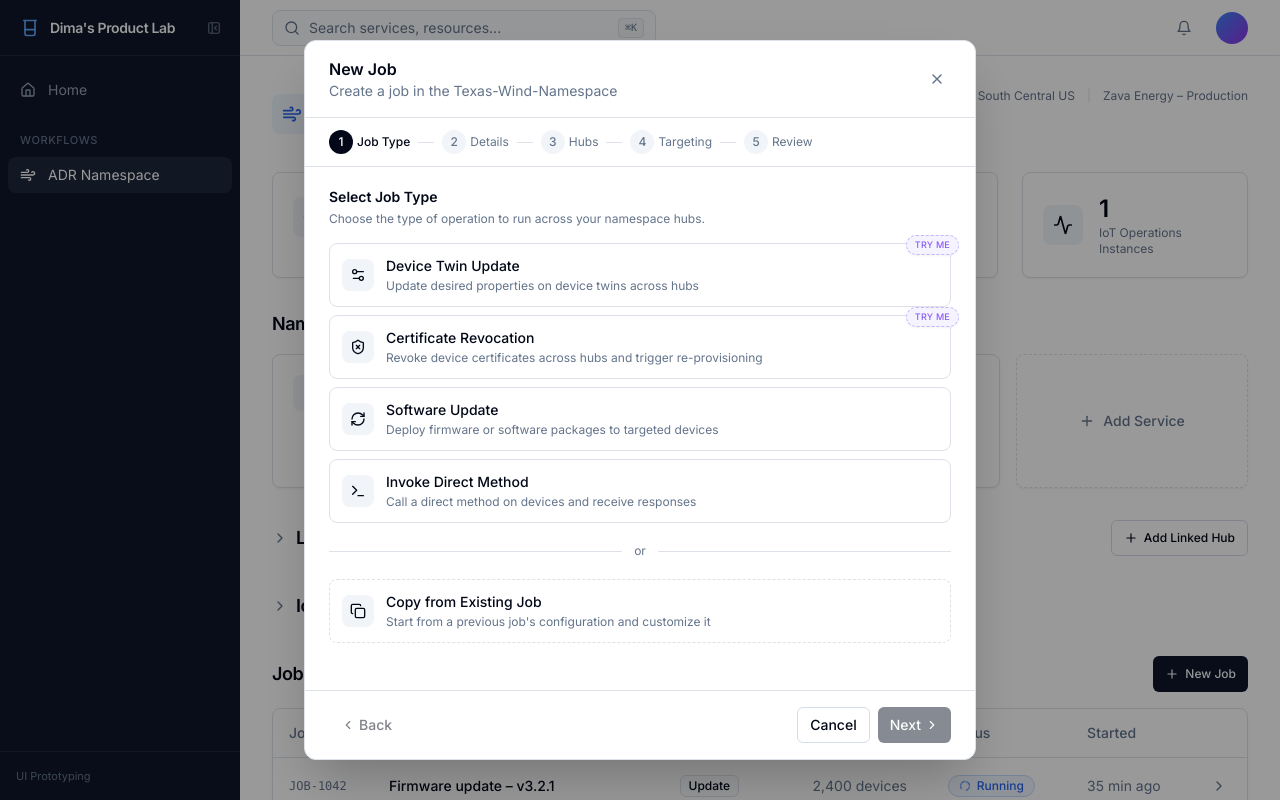
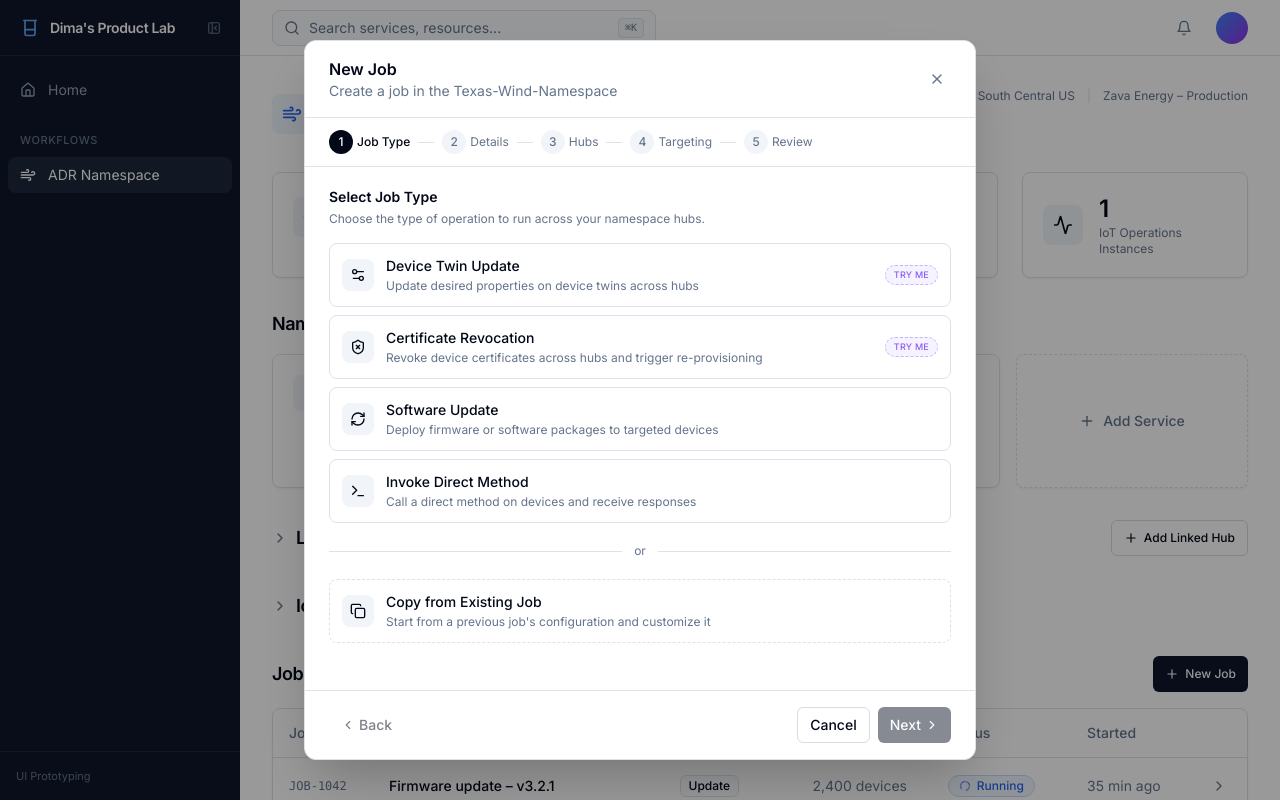
Before and after one commit to dimatx/dimatokar-ui-prototyping-microsoft, a React (Vite) app: page /adr-namespace in a window 1280 px wide. Both pictures are taken after a click on the button "New Job". Built offline with nearby package versions, Linux system fonts and the light colour scheme.

Commit message:
Move try-me badge inline, left of checkmark, always visible

```diff
--- a/src/workflows/adr-namespace/NewJobWizard.tsx
+++ b/src/workflows/adr-namespace/NewJobWizard.tsx
@@ -524,8 +524,8 @@ function StepJobType({
           const isSelected = selected === type.id
           const isDemo = type.id === 'twin-update' || type.id === 'cert-revocation'
           return (
-            <div key={type.id} className="relative">
             <button
+              key={type.id}
               onClick={() => onSelect(type.id)}
               className={`flex w-full items-center gap-3 rounded-lg border p-3 text-left transition-all ${
                 isSelected
@@ -540,22 +540,23 @@ function StepJobType({
               >
                 <type.icon className="h-4 w-4" />
               </div>
-                <div className="min-w-0">
+              <div className="min-w-0 flex-1">
                 <p className="text-sm font-medium">{type.name}</p>
                 <p className="mt-0.5 text-xs text-muted-foreground">{type.description}</p>
               </div>
+              <div className="ml-auto flex items-center gap-2 shrink-0">
+                {isDemo && (
+                  <span className="rounded-full border border-dashed border-violet-300 bg-violet-50 px-2 py-0.5 text-[9px] font-medium text-violet-500 tracking-wide uppercase">
+                    try me
+                  </span>
+                )}
                 {isSelected && (
-                  <div className="ml-auto flex h-5 w-5 shrink-0 items-center justify-center rounded-full bg-foreground text-white">
+                  <div className="flex h-5 w-5 items-center justify-center rounded-full bg-foreground text-white">
                     <Check className="h-3 w-3" />
                   </div>
                 )}
+              </div>
             </button>
-              {isDemo && !isSelected && (
-                <span className="absolute -right-2 -top-2 z-10 rounded-full border border-dashed border-violet-300 bg-violet-50 px-2 py-0.5 text-[9px] font-medium text-violet-500 tracking-wide uppercase shadow-sm">
-                  try me
-                </span>
-              )}
-            </div>
           )
         })}
       </div>
```
Lines whose indentation alone changed are shown as unchanged.
